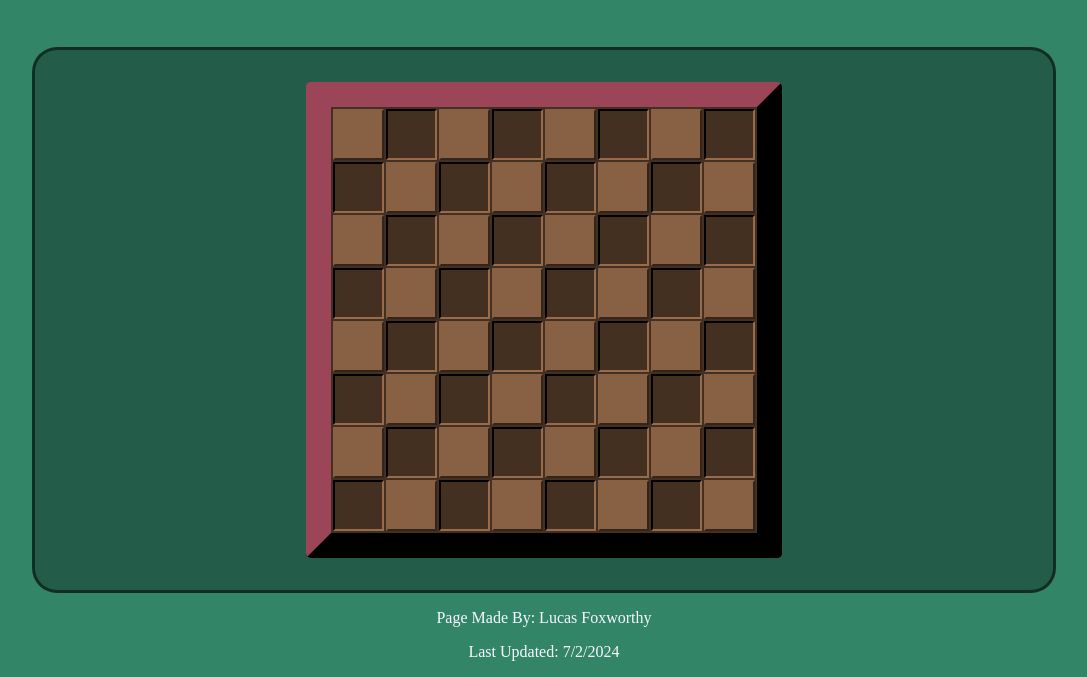
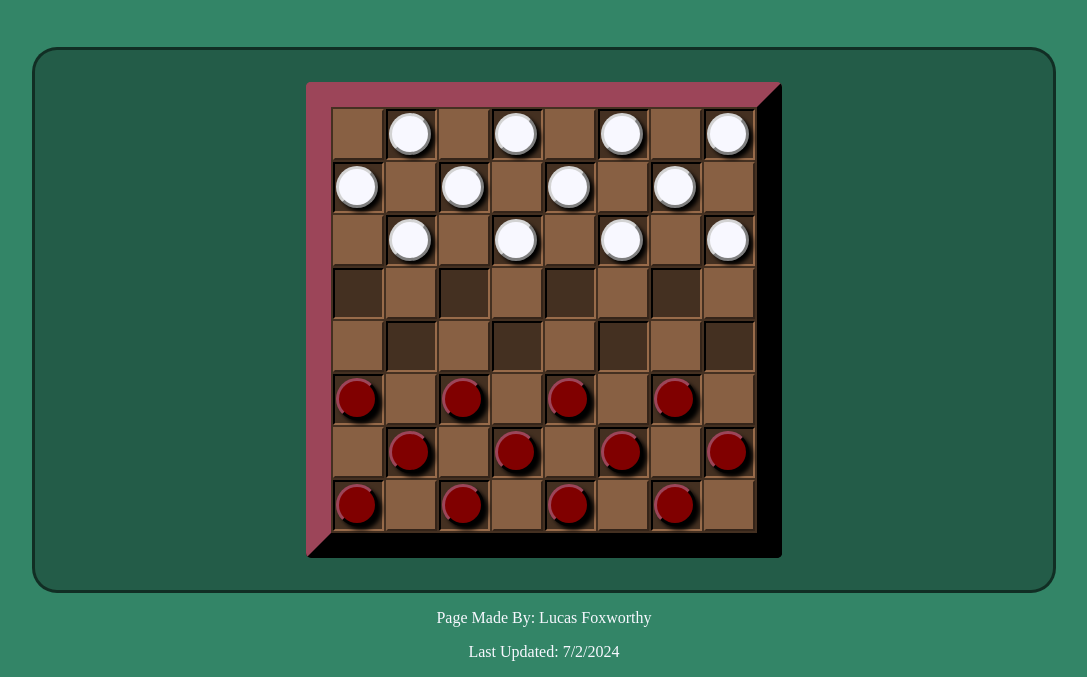
Before and after one commit to EverWand/CSC256, a plain HTML site: page Assignment 9.1/Pages/index.html in a window 1280 px wide. Both pictures are taken after a click on the element 507 px from the left and 311 px from the top of the page. Shown: the part 177-854 px from the top of the page, without its empty margins (96-1183 px from the left). Drawn offline with Linux system fonts and the light colour scheme.

Commit message:
I CAN FINALLY MOVE THE PIECES OMG OMG OMG
This took way too long

```diff
--- a/Assignment 9.1/Pages/index.html
+++ b/Assignment 9.1/Pages/index.html
@@ -18,6 +18,7 @@
             <div>
                 <table id="CheckerTable" class="centered"></table> <!--Where to construct the table-->
             </div>
+            <span id="selectedCell" style="display: none;"></span>
             <!--Board Construction Function-->
             <script>
                 MakeBoard(); //Makes the board
--- a/Assignment 9.1/Scripts/CheckerBoard.js
+++ b/Assignment 9.1/Scripts/CheckerBoard.js
@@ -29,7 +29,7 @@ function MakeBoard(){
             checkerSpace.className =  "boardcell" //give the board cell the appropriate CSS
             checkerSpace.setAttribute("id", "Cell " + i + j); //give the cell an ID
 
-            //Color even cells white:
+            //Color non-even cells black:
             if((i+j) % 2 == 1)
             {
                 //set up cell and add it to the row
@@ -38,7 +38,7 @@ function MakeBoard(){
                 checkerSpace.addEventListener("click", MovePiece);
 
             }
-            //color odd cells black
+            //color even cells white
             else{
                 //set up cell and add it to the row
                 checkerSpace.classList.add('whitecell');
@@ -48,7 +48,7 @@ function MakeBoard(){
             tr.appendChild(checkerSpace);
 
             if(checkerPieces[i][j]){
-                CreatePiece("Piece " +i +j, "type-" + checkerPieces[i][j], checkerSpace)
+                CreatePiece("piece" +i +j, "CheckerPiece-" + checkerPieces[i][j], checkerSpace)
             }
         }
          //add the constucted row to the table
@@ -59,16 +59,59 @@ function MakeBoard(){
 
 //Creates A checker piece
 function CreatePiece(id, pieceClass, cell){
+    //Make a container for the checker piece
+    var newPiece = document.createElement("div");
+    newPiece.setAttribute("id", id) // Set ID
+    //Add the required Checker Piece Classes
+    newPiece.classList.add("CheckerPiece"); //genera; checkerpiece css
+    newPiece.classList.add(pieceClass);     //dark or light piece
 
+    newPiece.addEventListener("click", savePieceID);    //Give it an event handler
+
+    cell.appendChild(newPiece); //Add piece to the board cell
 }
 
-//Used to update a slot if there's meant to be a piece in a cell
-function UpdatePieceDisplay(){
+function savePieceID(event)
+{
+    var pieceHoldSpan = document.getElementById("selectedCell");
 
+    var selectedPieceID = event.target.id; //hold the id of the piece
+    selectedPieceID = selectedPieceID.replace("div","").replace("piece", "");
+
+    //store the piece
+    pieceHoldSpan.textContent = selectedPieceID;
+
+    console.log("selected Piece = " + selectedPieceID); //DEBUG: SHows the ID of selected Piece
 }
 
 //Logic for when a piece is moved
 function MovePiece(event)
 {
-    console.log("PIECE MOVE!");
+    var pieceHoldSpan = document.getElementById("selectedCell");
+    var newCell_ID = event.target.id; //Get the ID of the cell
+
+    console.log(newCell_ID); //DEBUG: Check the Raw ID of the New Cell
+
+    //remove ID name prefix
+    newCell_ID = newCell_ID.replace("Cell ","").replace("piece", "");
+
+    var selectedPieceID = pieceHoldSpan.textContent; //get piece held
+
+    if (selectedPieceID != newCell_ID)
+    {
+        //get the old cell
+        var oldCell = document.getElementById("Cell " + selectedPieceID);
+        //get the old piece
+        var oldPiece = document.getElementById("piece" + selectedPieceID);
+        //get the type of the old piece
+        var oldPieceType = oldPiece.classList[1];
+
+        //Remove the Old piece from the board
+        oldCell.removeChild(oldPiece);
+
+        //Add the new piece position
+        var newCell = document.getElementById("Cell " + newCell_ID);
+        CreatePiece("piece"+ newCell, oldPieceType, newCell);
+        pieceHoldSpan.textContent = ""; //Clear the piece held by the span
+    }
 }
--- a/Assignment 9.1/Styles/indexStyle.css
+++ b/Assignment 9.1/Styles/indexStyle.css
@@ -58,3 +58,25 @@ section{
     background-color: #886043;   /*Adds color to the background*/
     border: 2px outset #886043;    /*adds a border to the container*/
 }
+
+.CheckerPiece {
+    width:80%;
+    height:80%;
+
+    margin: auto 0px;
+    justify-content: center;
+
+    border-radius:50%;
+    box-shadow: 4px 4px 4px black;
+
+}
+
+.CheckerPiece-w{
+    background-color: ghostwhite;
+    border:3px outset lightgray
+}
+.CheckerPiece-b{
+    background-color: maroon;
+    border:3px outset #482029
+
+}
```
